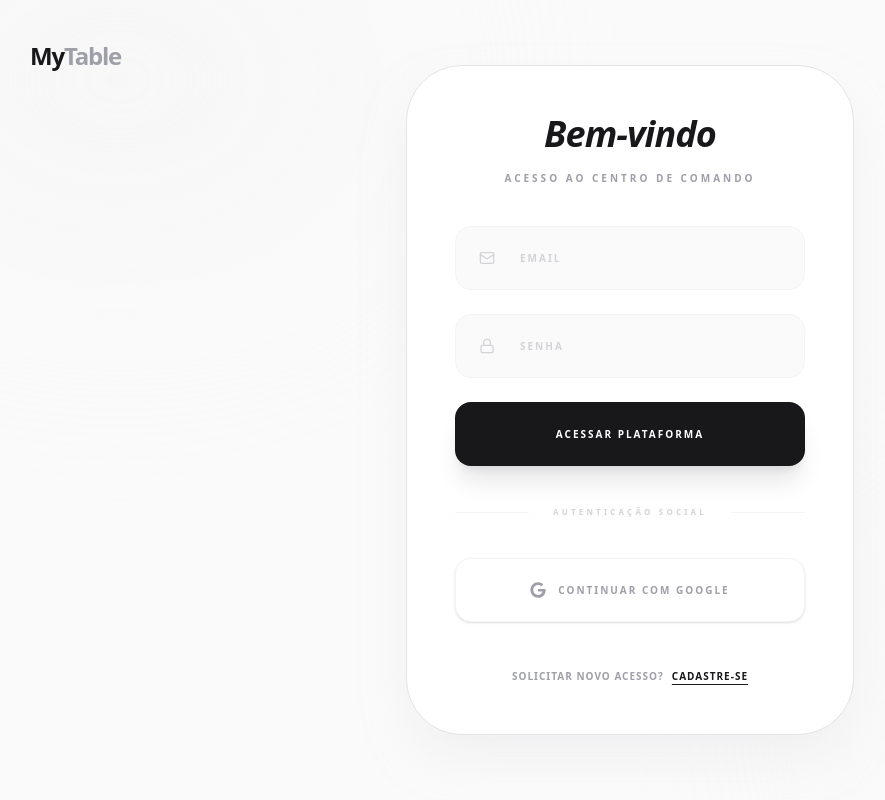
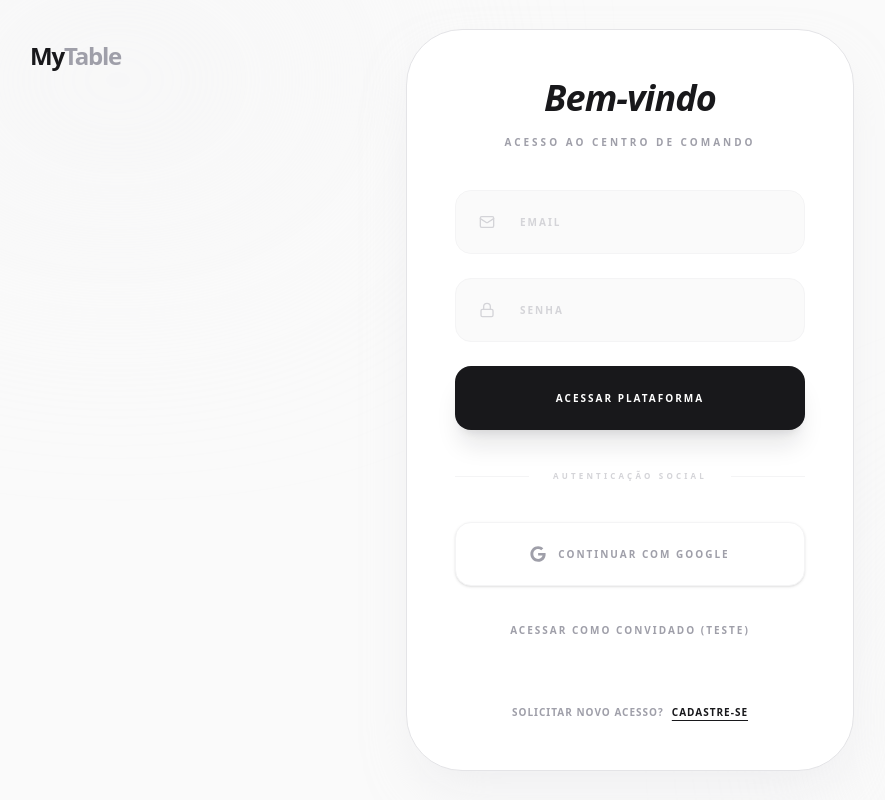
Before and after one commit to otavio6/mytable, a Next.js app in the folder tabletrack-v2/: page /login in a window 1280 px wide. Shown: the whole page, without its empty margins (10-895 px from the left). Built offline with nearby package versions, Linux system fonts and the light colour scheme; no server answers.

Commit message:
Fix: add Guest Access and force hard redirect

```diff
--- a/tabletrack-v2/components/auth/login-form.tsx
+++ b/tabletrack-v2/components/auth/login-form.tsx
@@ -187,6 +187,18 @@ export function LoginForm() {
                     </svg>
                     Continuar com Google
                 </Button>
+
+                <Button
+                    variant="ghost"
+                    onClick={() => {
+                        localStorage.setItem("tt_v2_bypass", "true")
+                        setSuccess("Acesso Convidado Ativado!")
+                        window.location.href = "/dashboard"
+                    }}
+                    className="h-14 rounded-2xl text-[10px] font-black uppercase tracking-[0.2em] text-zinc-400 hover:text-zinc-900 transition-all"
+                >
+                    Acessar como Convidado (Teste)
+                </Button>
             </div>
 
             <div className="text-center mt-10">
```
